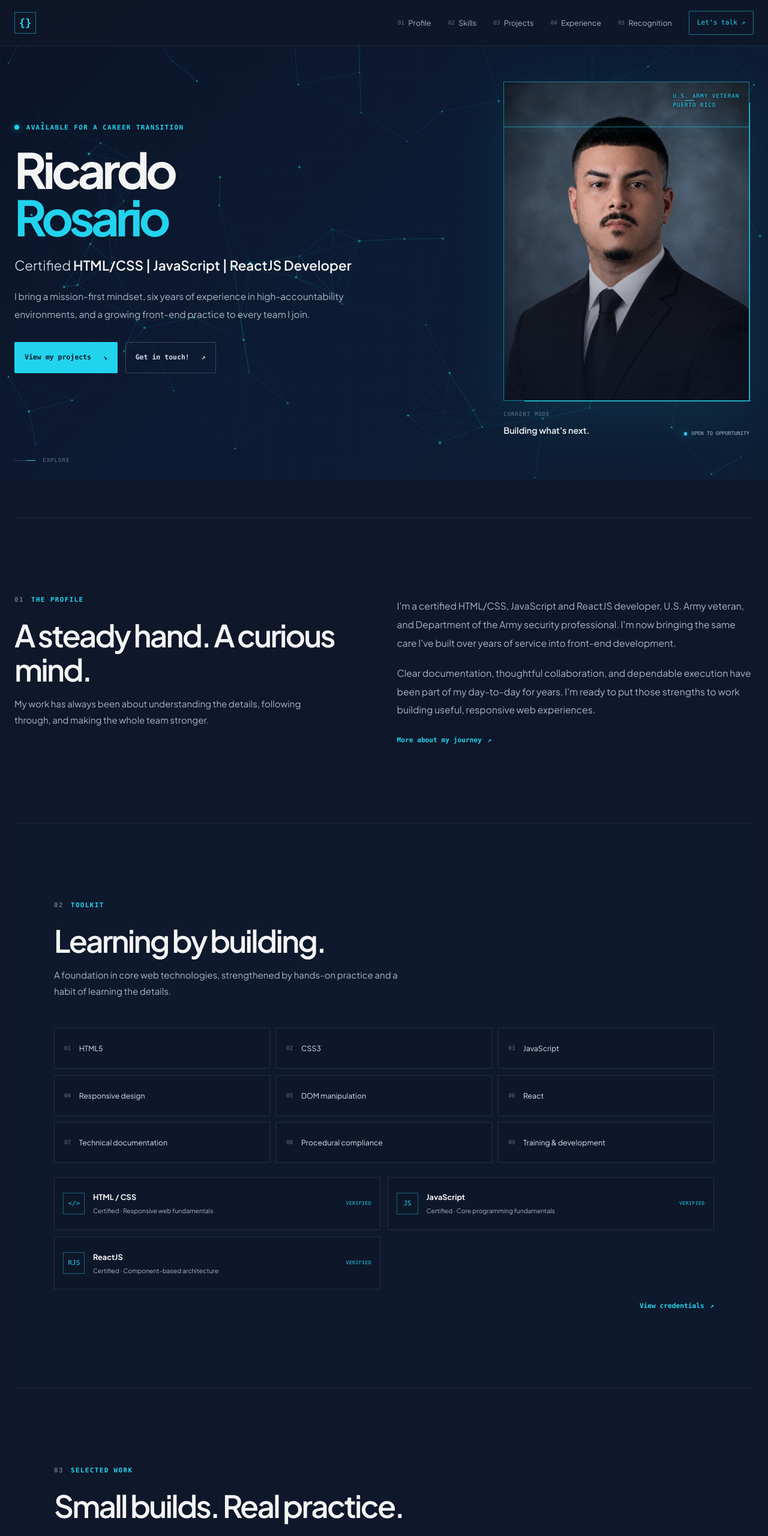
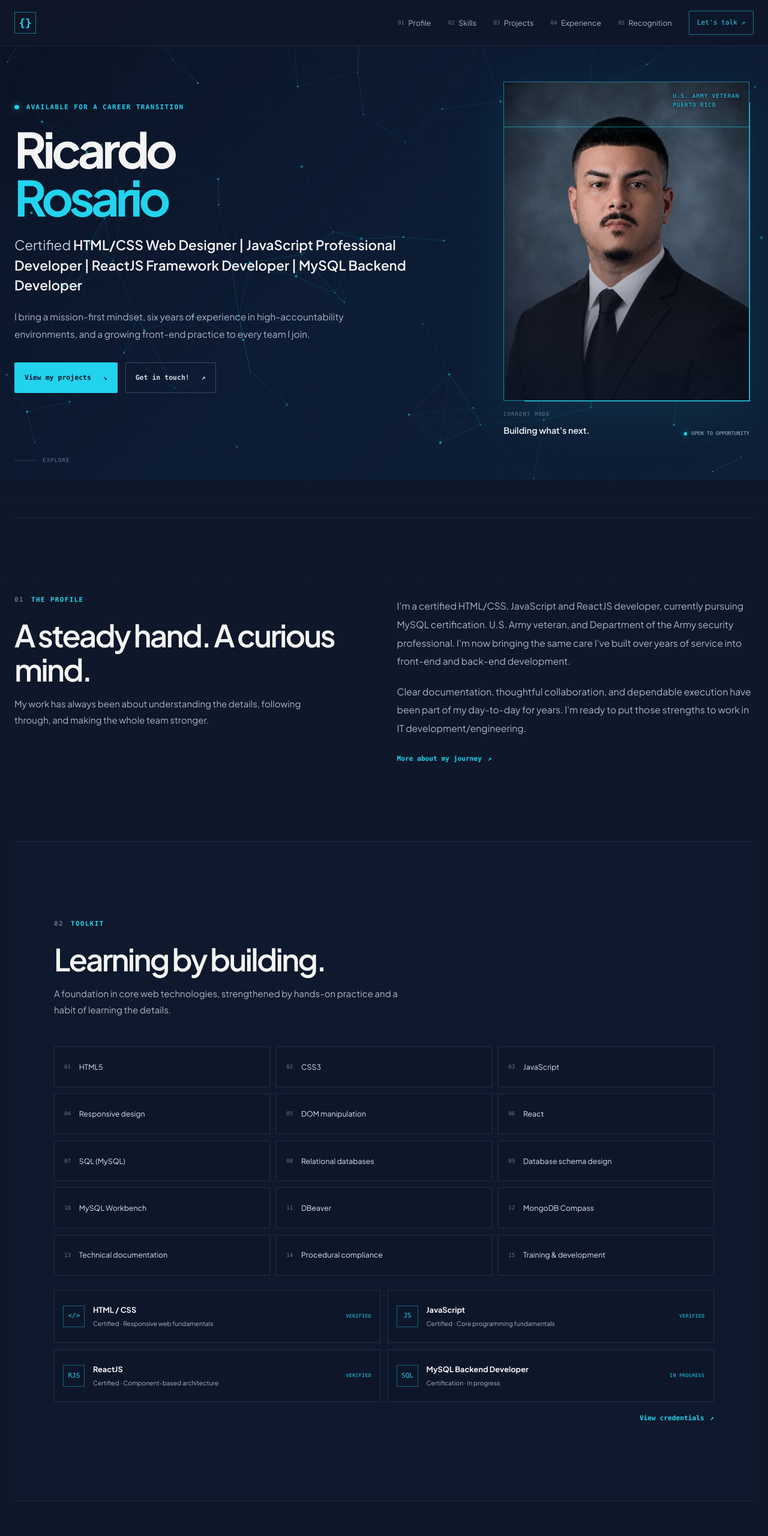
Before and after one commit to ricardoarosario/ReactJSPortfolio, a Next.js app: page / in a window 1280 px wide. Shown: the top 2560 px of the page at 60% size. Built offline with nearby package versions, Linux system fonts and the light colour scheme.

Commit message:
Added SQL data

```diff
--- a/src/app/(site)/layout.tsx
+++ b/src/app/(site)/layout.tsx
@@ -14,7 +14,7 @@ const plusJakarta = Plus_Jakarta_Sans({
 export const metadata: Metadata = {
   title: 'Ricardo Rosario | Portfolio',
   description:
-    'Certified HTML/CSS, JavaScript and ReactJS developer, U.S. Army veteran, and Department of the Army security professional based in Puerto Rico.',
+    'Certified HTML/CSS, JavaScript, ReactJS and MySQL developer, U.S. Army veteran, and Department of the Army security professional based in Puerto Rico.',
   openGraph: {
     title: 'Ricardo Rosario | Front-End Developer',
     description:
--- a/src/app/(site)/page.tsx
+++ b/src/app/(site)/page.tsx
@@ -9,6 +9,12 @@ const skills = [
   'Responsive design',
   'DOM manipulation',
   'React',
+  'SQL (MySQL)',
+  'Relational databases',
+  'Database schema design',
+  'MySQL Workbench',
+  'DBeaver',
+  'MongoDB Compass',
   'Technical documentation',
   'Procedural compliance',
   'Training & development',
@@ -39,6 +45,17 @@ const projects = [
   },
   {
     number: '03',
+    name: 'School Demo Database',
+    type: 'Guided MySQL database project',
+    description:
+      'Designed a seven-table relational school database for students, classes, enrollments, grades, assignments, scores, and attendance using SQL scripts and primary and foreign keys. Used MySQL Workbench and DBeaver to develop and inspect tables, write INSERT statements, and run multi-table JOIN queries for enrollment and grade data.',
+    stack: ['MySQL', 'Relational schema', 'MySQL Workbench', 'DBeaver'],
+    href: 'https://github.com/ricardoarosario/School_Demo_Schema',
+    mark: 'SQL · 07 TABLES',
+    color: 'cyan',
+  },
+  {
+    number: '04',
     name: 'JavaScript Practice',
     type: 'Interactive calculator',
     description:
@@ -133,9 +150,10 @@ export default function Home() {
               </h1>
 
               <p className='hero-role' data-reveal data-reveal-delay='2'>
-                Certified <span>HTML/CSS |</span>
-                <span> JavaScript |</span>
-                <span> ReactJS Developer</span>
+                Certified <span>HTML/CSS Web Designer |</span>
+                <span> JavaScript Professional Developer |</span>
+                <span> ReactJS Framework Developer |</span>
+                <span> MySQL Backend Developer</span>
               </p>
 
               <p className='hero-summary' data-reveal data-reveal-delay='3'>
@@ -210,16 +228,15 @@ export default function Home() {
 
             <div className='profile-copy'>
               <p data-reveal>
-                I&apos;m a certified HTML/CSS, JavaScript and ReactJS developer, U.S.
-                Army veteran, and Department of the Army security professional.
-                I&apos;m now bringing the same care I&apos;ve built over years
-                of service into front-end development.
+                I'm a certified HTML/CSS, JavaScript and ReactJS developer, currently pursuing MySQL certification.
+                U.S. Army veteran, and Department of the Army security professional.
+                I'm now bringing the same care I've built over years
+                of service into front-end and back-end development.
               </p>
               <p data-reveal data-reveal-delay='1'>
                 Clear documentation, thoughtful collaboration, and dependable
-                execution have been part of my day-to-day for years. I&apos;m
-                ready to put those strengths to work building useful, responsive
-                web experiences.
+                execution have been part of my day-to-day for years. I'm
+                ready to put those strengths to work in IT development/engineering.
               </p>
 
               <a
@@ -308,6 +325,20 @@ export default function Home() {
                 <span className='cert-check' aria-label='Certified'>
                   VERIFIED
                 </span>
+              </div>
+              <div
+                className='certification-card'
+                data-reveal
+                data-reveal-delay='3'
+              >
+                <span className='cert-icon' aria-hidden='true'>
+                  SQL
+                </span>
+                <span>
+                  <strong>MySQL Backend Developer</strong>
+                  <small>Certification · In progress</small>
+                </span>
+                <span className='cert-check'>IN PROGRESS</span>
               </div>
               <a
                 className='text-link cert-link'
```
Also changed, not shown: 1 other file (tests, documents, lock files or other folders).
